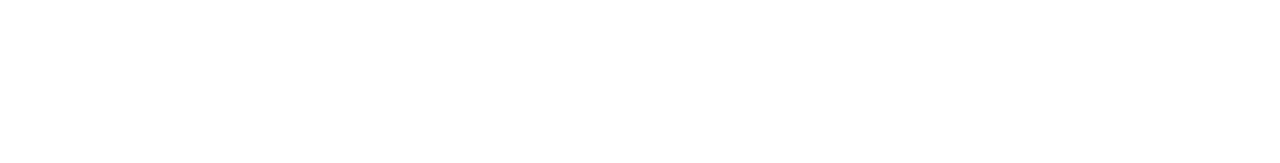
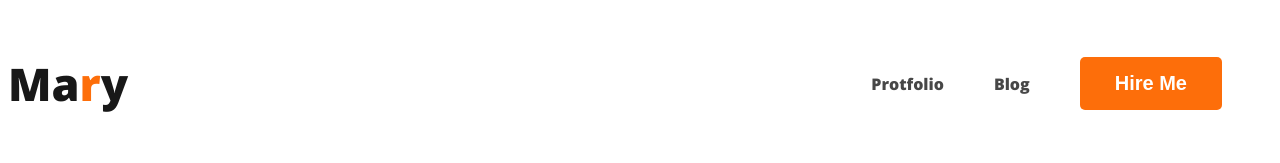
Before and after one commit to smrcourier/web-developer-portfolio, a plain HTML site: page index.html in a window 1280 px wide. Drawn offline with nearby package versions, Linux system fonts and the light colour scheme.

Commit message:
added nav details

```diff
--- /dev/null
+++ b/css/protfolio.css
@@ -0,0 +1,47 @@
+/* Common shared styles */
+body{
+    font-family: 'Lato', sans-serif;
+    font-family: 'Open Sans', sans-serif;
+}
+.btn-primary{
+    border-radius: 5px;
+    background: #FD6E0A;
+    border: 0;
+    color: var(--White-Color, #FFF);
+    font-size: 20px;
+    font-style: normal;
+    font-weight: 700;
+    padding: 15px 35px;
+
+}
+
+.text-primary{
+    color: #FD6E0A;
+}
+/* Nav related styles */
+nav{
+
+    display: flex;
+    justify-content: space-between;
+    align-items: center;
+}
+.nav-title{
+    color: var(--Dark-01, #181818);
+font-size: 45px;
+font-weight: 800;
+}
+nav > ul
+{
+    display: flex;
+    align-items: center;
+}
+nav li{
+    list-style-type: none;
+    margin-right: 50px;
+}
+nav li a{
+    text-decoration: none;
+    color:#474747;
+    font-weight: 400;
+
+}
--- a/index.html
+++ b/index.html
@@ -4,7 +4,35 @@
     <meta charset="UTF-8">
     <meta name="viewport" content="width=device-width, initial-scale=1.0">
     <title>Web Developer Protfolio</title>
-<body>
+    <link rel="preconnect" href="https://fonts.googleapis.com">
+<link rel="preconnect" href="https://fonts.gstatic.com" crossorigin>
+<link href="https://fonts.googleapis.com/css2?family=Open+Sans:wght@800&display=swap" rel="stylesheet">
+    <link rel="stylesheet" href="css/protfolio.css">
+
+    <body>
+
+    <header>
+        <nav>
+            <h3 class="nav-title">Ma<span c class="text-primary">r</span>y</h3>
+            <ul>
+                <li><a href="">Protfolio</a></li>
+                <li><a href="">Blog</a></li>
+                <li><button class="btn-primary">Hire Me</button></a></li>
+            </ul>
+        </nav>
+
+
+    </header>
+    <main>
+
+
+    </main>
+
+    <footer>
+
+
+
+    </footer>
 
 </body>
 </html>
```
